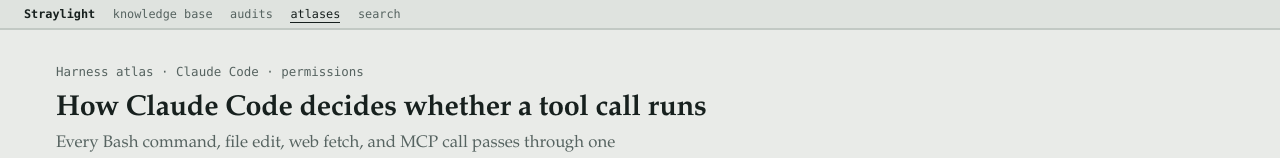
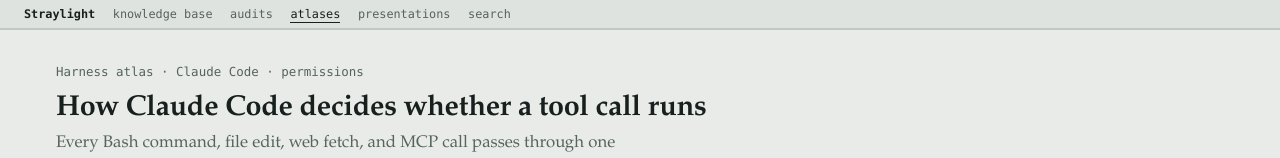
Before and after one commit to doolin/dave-skills, a website: page atlases/harness/claude-code-permissions.html in a window 1280 px wide. Shown: the top 158 px of the page. Drawn offline with Linux system fonts and the light colour scheme.

Commit message:
CSL-0198 Add presentations to the atlas site row
Every page of the site names the presentations section
since CSL-0198; the hand-written atlas rows predate it,
and the site-nav page rule failed on each. The atlases
index takes the same line in the CSL-0212 commit.

Co-Authored by Straylight via Claude Code with Claude Opus 5.5

```diff
--- a/atlases/harness/claude-code-permissions.html
+++ b/atlases/harness/claude-code-permissions.html
@@ -14,6 +14,7 @@
 <a href="../../kb/index.html">knowledge base</a>
 <a href="../../audits/index.html">audits</a>
 <a href="../../atlases/index.html" aria-current="true">atlases</a>
+<a href="../../presentations/index.html">presentations</a>
 <a href="../../search">search</a>
 </nav>
 </header>
```
Also changed, not shown: atlases/harness/codex-permissions.html (+1 -0 lines), atlases/macos-apps/arrival.html (+1 -0 lines), atlases/macos-apps/dreader.html (+1 -0 lines), atlases/macos-apps/gate.html (+1 -0 lines), atlases/macos-apps/index.html (+1 -0 lines), atlases/macos-apps/places.html (+1 -0 lines), atlases/macos-apps/removal.html (+1 -0 lines).
